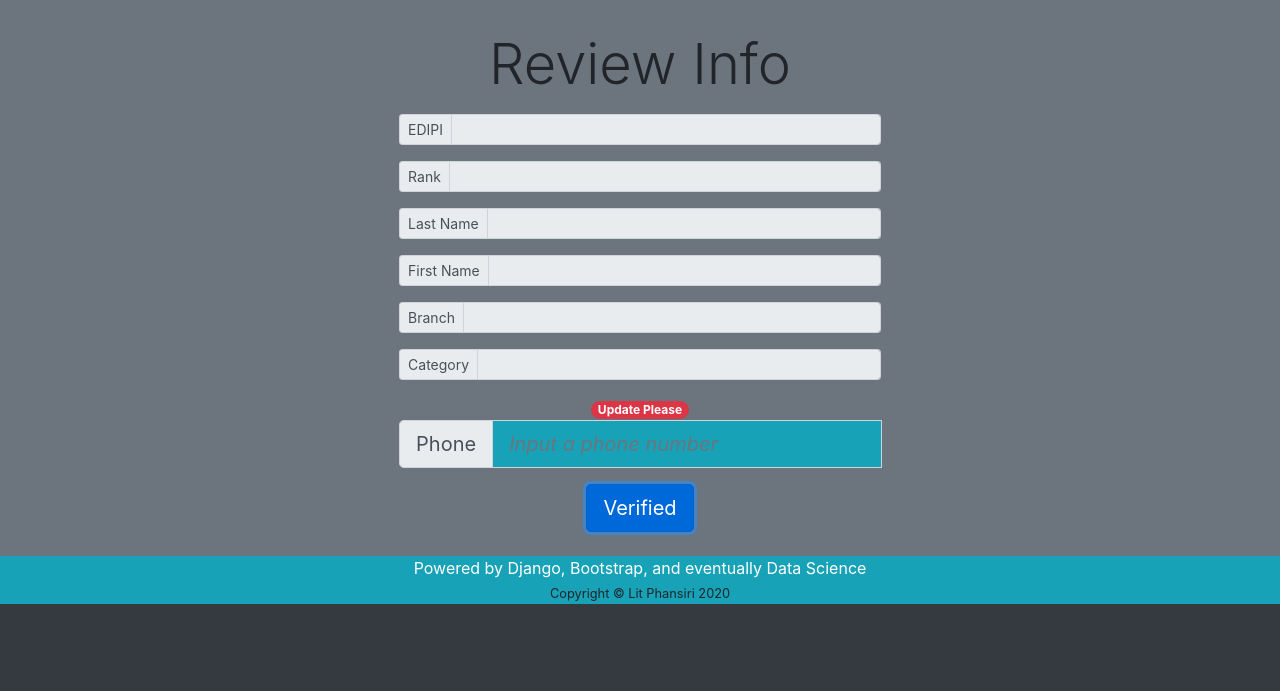
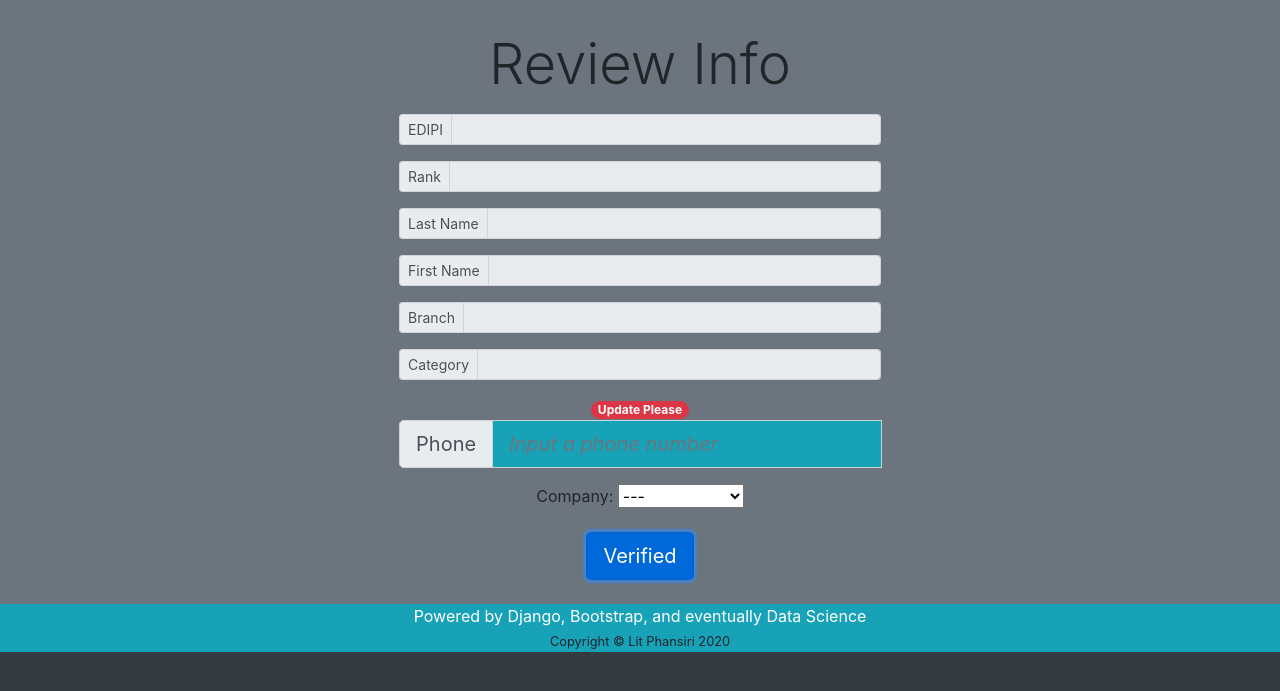
Before and after one commit to phansiri/check_in_check_out_bks, a Django app: template cico_app/templates/cico_app/person_edit.html in a window 1280 px wide. Shown: the part 57-748 px from the top of the page. Run offline with Django 3.2, Linux system fonts and the light colour scheme; the template is opened without the code that fills it, so the values that code supplies are empty; parts of the project's set-up code (start-up, migrations or seed data) failed here and were passed over; some libraries are stand-ins or nearby versions.

Commit message:
add company to person

```diff
--- a/cico_app/templates/cico_app/base.html
+++ b/cico_app/templates/cico_app/base.html
@@ -8,6 +8,7 @@
     <link rel="stylesheet" href="{% static 'vendor/bootstrap/css/bootstrap-grid.css' %}">
     <link rel="stylesheet" href="{% static 'vendor/bootstrap/css/bootstrap-reboot.css' %}">
     <link rel="stylesheet" href="{% static 'css/cico_app.css' %}">
+    <script src="{% static 'vendor/bootstrap/js/bootstrap.bundle.js' %}"></script>
 
     <title>{% block title %}{% endblock %}</title>
 </head>
--- a/cico_app/templates/cico_app/person_edit.html
+++ b/cico_app/templates/cico_app/person_edit.html
@@ -2,15 +2,14 @@
 
 {% block title %}Person Edit | CICO{% endblock %}
 
-{% block scanner %}
+{% block content %}
 
-
-<!--<div class="container">-->
 <div class="row bg-secondary">
     <div class="col-xl-5 col-lg-6 col-md-8 col-sm-10 mx-auto text-center form p-4">
         <h1 class="display-4 py-2 text-truncate">Review Info</h1>
         <div class="px-2">
             <form action="" method="post" class="justify-content-center">{% csrf_token %}
+
                 <div class="input-group input-group-sm mb-3">
                     <div class="input-group-prepend">
                         <span class="input-group-text">EDIPI</span>
@@ -24,24 +23,28 @@
                     </div>
                     <input type="text" class="form-control text-uppercase" name="rank" value="{{ person.rank }}" required="" id="id_rank" readonly>
                 </div>
+
                 <div class="input-group input-group-sm mb-3">
                     <div class="input-group-prepend">
                         <span class="input-group-text">Last Name</span>
                     </div>
                     <input type="text" class="form-control text-uppercase" name="lname" value="{{ person.lname }}" required="" id="id_lname" readonly>
                 </div>
+
                 <div class="input-group input-group-sm mb-3">
                     <div class="input-group-prepend">
                         <span class="input-group-text">First Name</span>
                     </div>
                     <input type="text" class="form-control text-uppercase" name="fname" value="{{ person.fname }}" required="" id="id_fname" readonly>
                 </div>
+
                 <div class="input-group input-group-sm mb-3">
                     <div class="input-group-prepend">
                         <span class="input-group-text">Branch</span>
                     </div>
                     <input type="text" class="form-control text-uppercase" name="branch" value="{{ person.branch }}"  required="" id="id_branch" readonly>
                 </div>
+
                 <div class="input-group input-group-sm mb-3">
                     <div class="input-group-prepend">
                         <span class="input-group-text">Category</span>
@@ -59,13 +62,22 @@
                     </div>
                 </div>
 
+                <div class="mb-3">
+                    <label for="id_company_in_battalion">Company:</label>
+                    <select name="company_in_battalion" id="id_company_in_battalion">
+                        {% if person.company_in_battalion == '-' %}<option value="-" selected>---</option>{% else %}<option value="-">---</option>{% endif %}
+                        {% if person.company_in_battalion == 'A' %}<option value="A" selected>Alpha</option>{% else %}<option value="A">Alpha</option>{% endif %}
+                        {% if person.company_in_battalion == 'B' %}<option value="B" selected>Bravo</option>{% else %}<option value="B">Bravo</option>{% endif %}
+                        {% if person.company_in_battalion == 'DCO' %}<option value="DCO" selected>DCO-IDM</option>{% else %}<option value="DCO">DCO-IDM</option>{% endif %}
+                        {% if person.company_in_battalion == 'HQ' %}<option value="HQ" selected>Headquarters</option>{% else %}<option value="DCO">Headquarters</option>{% endif %}
+                        {% if person.company_in_battalion == 'SVC' %}<option value="SVC" selected>Service</option>{% else %}<option value="SVC">Service</option>{% endif %}
+                    </select>
+                </div>
+
                 <button type="submit" class="btn btn-primary btn-lg" autofocus>Verified</button>
             </form>
         </div>
     </div>
 </div>
-<!--</div>-->
-
-
 
 {% endblock %}
--- a/cico_app/views.py
+++ b/cico_app/views.py
@@ -76,9 +76,9 @@ def person_edit(request, pk=None):
             person = form.save(commit=False)
             person.phone = request.POST['phone']
             person.save()
-            context = {
-                'person': person.pk
-            }
+            # context = {
+            #     'person': person.pk
+            # }
             return HttpResponseRedirect(reverse('event_new', args=(person.pk,)))
     form = PersonForm(instance=person)
     context = {
```
Also changed, not shown: cico_app/models.py (+15 -0 lines), cico_app/migrations/0002_person_company_in_battalion.py (added), cico_app/migrations/0003_auto_20210103_2309.py (added), cico_app/migrations/0004_auto_20210103_2309.py (added), cico_app/migrations/0005_auto_20210104_1507.py (added). Lines whose indentation alone changed are shown as unchanged.
